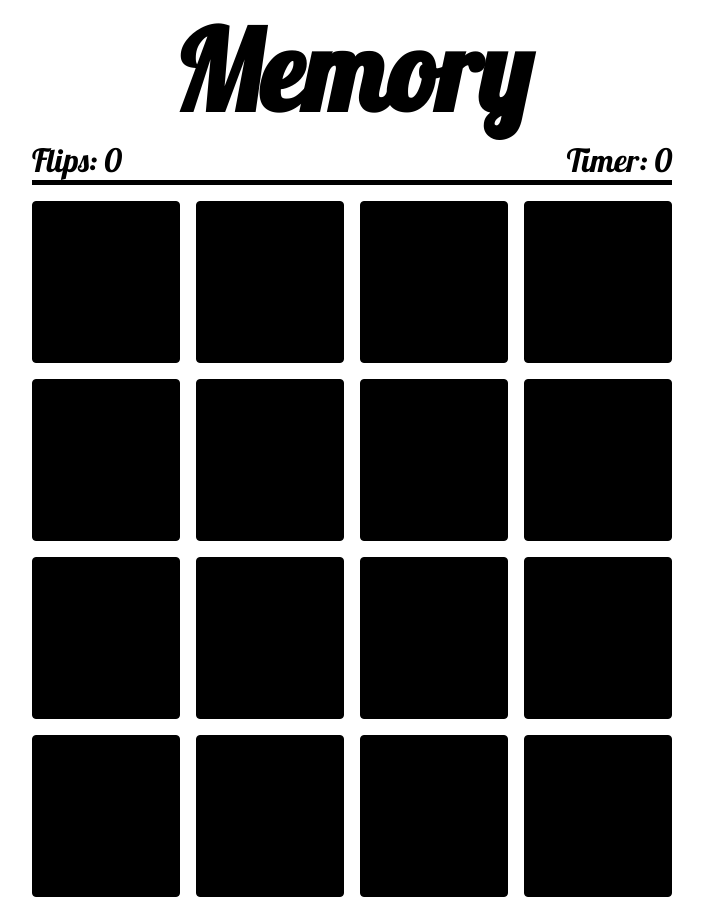
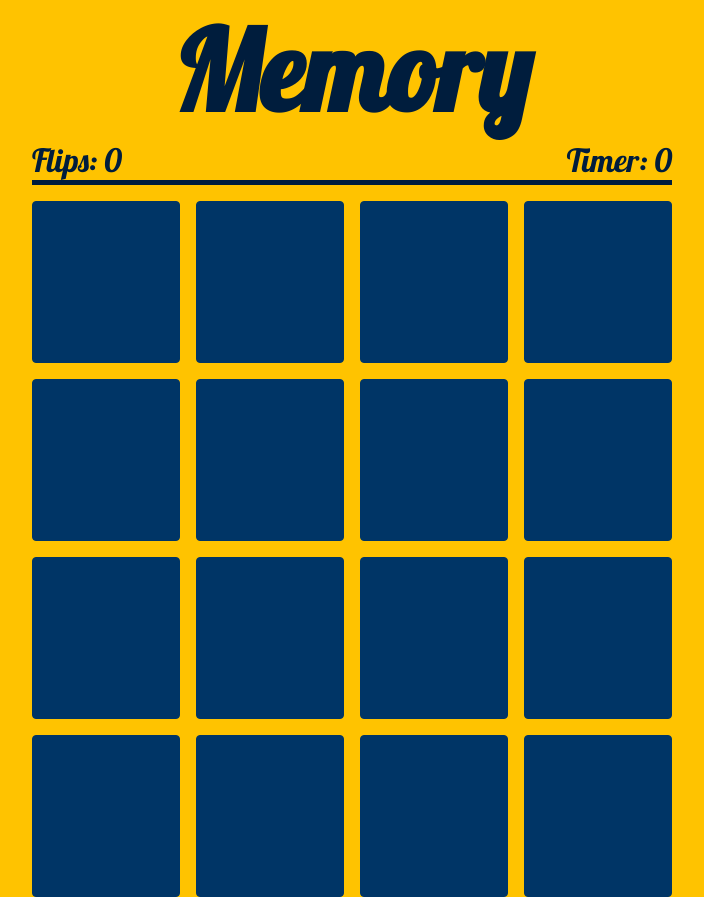
Before and after one commit to lysmac/Memory, a plain HTML site: page docs/index.html in a window 1280 px wide. Shown: the whole page, without its empty margins (288-992 px from the left). Drawn offline with Linux system fonts and the light colour scheme.

Commit message:
added a colors scheme

```diff
--- a/docs/style.css
+++ b/docs/style.css
@@ -6,10 +6,10 @@
 
 body {
   display: flex;
-
   align-items: center;
   flex-direction: column;
   height: 100vh;
+  background-color: #ffc300;
 }
 
 header {
@@ -19,10 +19,12 @@ header {
   align-items: center;
   font-family: "Lobster", cursive;
   margin-bottom: 1rem;
+  color: #001d3d;
 }
 
 h1 {
   font-size: 7rem;
+  color: #001d3d;
 }
 
 #scoreboard {
@@ -31,7 +33,7 @@ h1 {
   flex-direction: row;
   justify-content: space-between;
   width: 40rem;
-  border-bottom: 5px solid black;
+  border-bottom: 5px solid #001d3d;
 }
 
 main {
@@ -44,7 +46,7 @@ main {
 
 @media screen and (max-width: 650px) {
   body {
-    background-color: lightgreen;
+    /* background-color: lightgreen; */
   }
   main {
     width: 100%;
@@ -52,18 +54,18 @@ main {
   .card {
     flex: 1;
     font-size: 1rem;
-    background-color: red;
   }
 }
 
 .card {
-  border: 1px solid black;
+  border: 1px solid #003566;
   height: 10rem;
   display: flex;
   justify-content: center;
   align-items: center;
   font-size: 7rem;
   border-radius: 4px;
+  background-color: white;
 }
 
 .cardShown {
@@ -75,7 +77,7 @@ main {
 }
 
 .cardBack {
-  background-color: black;
+  background-color: #003566;
 
   color: white;
   content: "normal";
```
